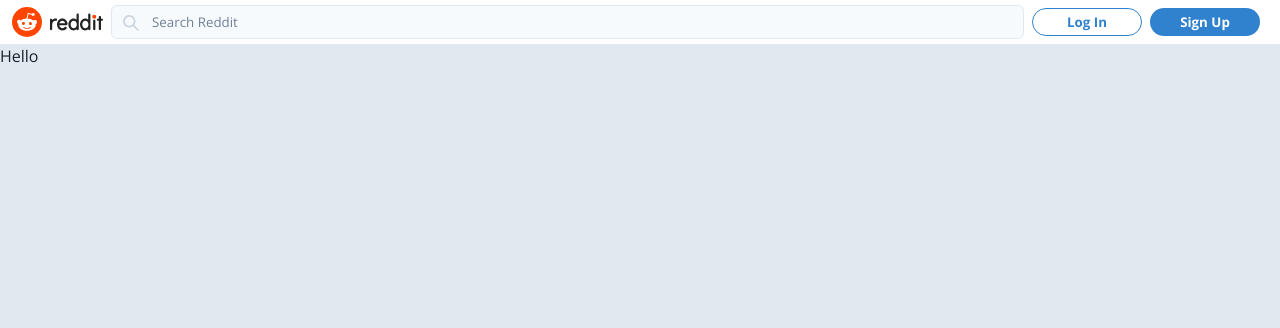
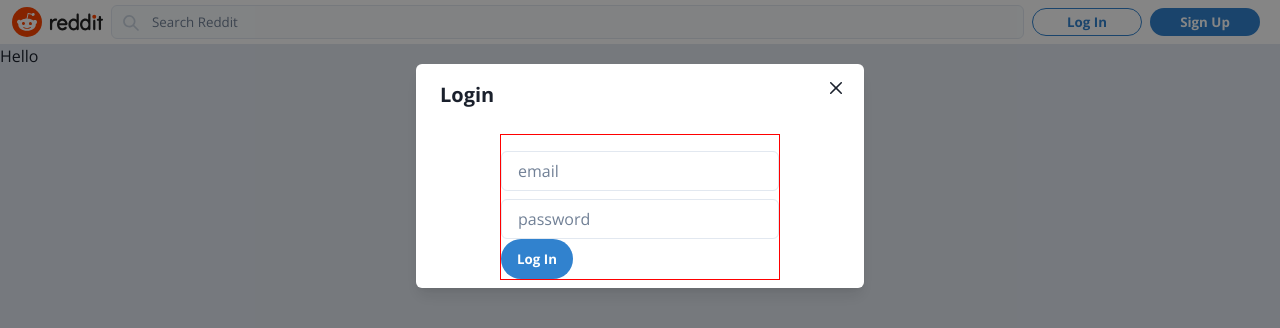
Before and after one commit to tomaszmiejevas/redditClone, a Next.js app: page / in a window 1280 px wide. Both pictures are taken after a click on the button "Log In". Shown: the top 328 px of the page. Built offline with nearby package versions, Linux system fonts and the light colour scheme.

Commit message:
Progress

```diff
--- /dev/null
+++ b/src/components/Modal/Auth/AuthInputs.tsx
@@ -0,0 +1,24 @@
+import { authModalState } from '@/atoms/authModalAtom';
+import { Flex } from '@chakra-ui/react';
+import React from 'react';
+import { useRecoilValue } from 'recoil';
+import Login from './Login';
+
+type AuthInputsProps = {
+
+};
+
+const AuthInputs:React.FC<AuthInputsProps> = () => {
+
+    const modalState = useRecoilValue(authModalState);
+
+    return (
+
+        <Flex direction='column' align='center' width='100%' mt={4}>
+            {modalState.view === 'login' && <Login />}
+            {/* {modalState.view === 'login' && <SignUp />} */}
+        </Flex>
+
+    )
+}
+export default AuthInputs;
--- a/src/components/Modal/Auth/AuthModal.tsx
+++ b/src/components/Modal/Auth/AuthModal.tsx
@@ -1,7 +1,8 @@
 import { authModalState } from '@/atoms/authModalAtom';
-import { Button, Modal, ModalBody, ModalCloseButton, ModalContent, ModalFooter, ModalHeader, ModalOverlay, useDisclosure } from '@chakra-ui/react';
+import { Button, Flex, Modal, ModalBody, ModalCloseButton, ModalContent, ModalFooter, ModalHeader, ModalOverlay, useDisclosure } from '@chakra-ui/react';
 import React from 'react';
 import { useRecoilState } from 'recoil';
+import AuthInputs from './AuthInputs';
 
 
 
@@ -21,10 +22,17 @@
         <Modal isOpen={modalState.open} onClose={handleClose}>
             <ModalOverlay />
             <ModalContent>
-                <ModalHeader>Modal Title</ModalHeader>
+                <ModalHeader>
+                    {modalState.view === "login" && "Login"}
+                    {modalState.view === "signup" && "Sign Up"}
+                </ModalHeader>
                 <ModalCloseButton />
-                <ModalBody>
-                    Here is the modal body
+                <ModalBody display='flex' flexDirection='column' alignItems='center' justifyContent='center'>
+                    <Flex direction='column' align='center' justify='center' width='70%' border="1px solid red">
+                        {/* <OAuthButton />*/
+                        <AuthInputs />
+                        /*<ResetPassword /> */}
+                    </Flex>
                 </ModalBody>
             </ModalContent>
         </Modal>
--- /dev/null
+++ b/src/components/Modal/Auth/Login.tsx
@@ -0,0 +1,33 @@
+import { Button, Input } from '@chakra-ui/react';
+import React, { useState } from 'react';
+
+type loginProps = {
+
+};
+
+const login:React.FC<loginProps> = () => {
+
+    const [loginForm, setLoginForm] = useState({
+        email: "",
+        password: "",
+    });
+
+    const onSubmit = () => {
+
+    };
+
+    const onChange = () => {
+
+    };
+
+    return (
+
+        <form>
+            <Input name="email" placeholder='email' type="email" mb={2} onChange={() => {}} />
+            <Input name="password" placeholder='password' type='password' onChange={() => {}}/>
+            <Button type='submit'>Log In</Button>
+        </form>
+
+    )
+}
+export default login;
--- a/src/components/Navbar/RightContent/AuthButtons.tsx
+++ b/src/components/Navbar/RightContent/AuthButtons.tsx
@@ -1,8 +1,12 @@
+import { authModalState } from '@/atoms/authModalAtom';
 import { Button } from '@chakra-ui/react';
 import React from 'react';
+import { useSetRecoilState } from 'recoil';
 
 
 const AuthButtons:React.FC = () => {
+
+    const setAuthModalState = useSetRecoilState(authModalState);
 
     return (
         <>
@@ -10,14 +14,16 @@
                 height='28px'
                 display={{base: 'none', sm: 'flex'}}
                 width={{base: "70px", md: "110px"}}
-                mr={2}>
+                mr={2}
+                onClick={() => setAuthModalState({ open: true, view: "login"})}>
                 Log In
             </Button>
             <Button
                 height='28px'
                 display={{base: 'none', sm: 'flex'}}
                 width={{base: "70px", md: "110px"}}
-                mr={2}>
+                mr={2}
+                onClick={() => setAuthModalState({ open: true, view: "signup"})}>
             Sign Up
             </Button>
         </>
```
